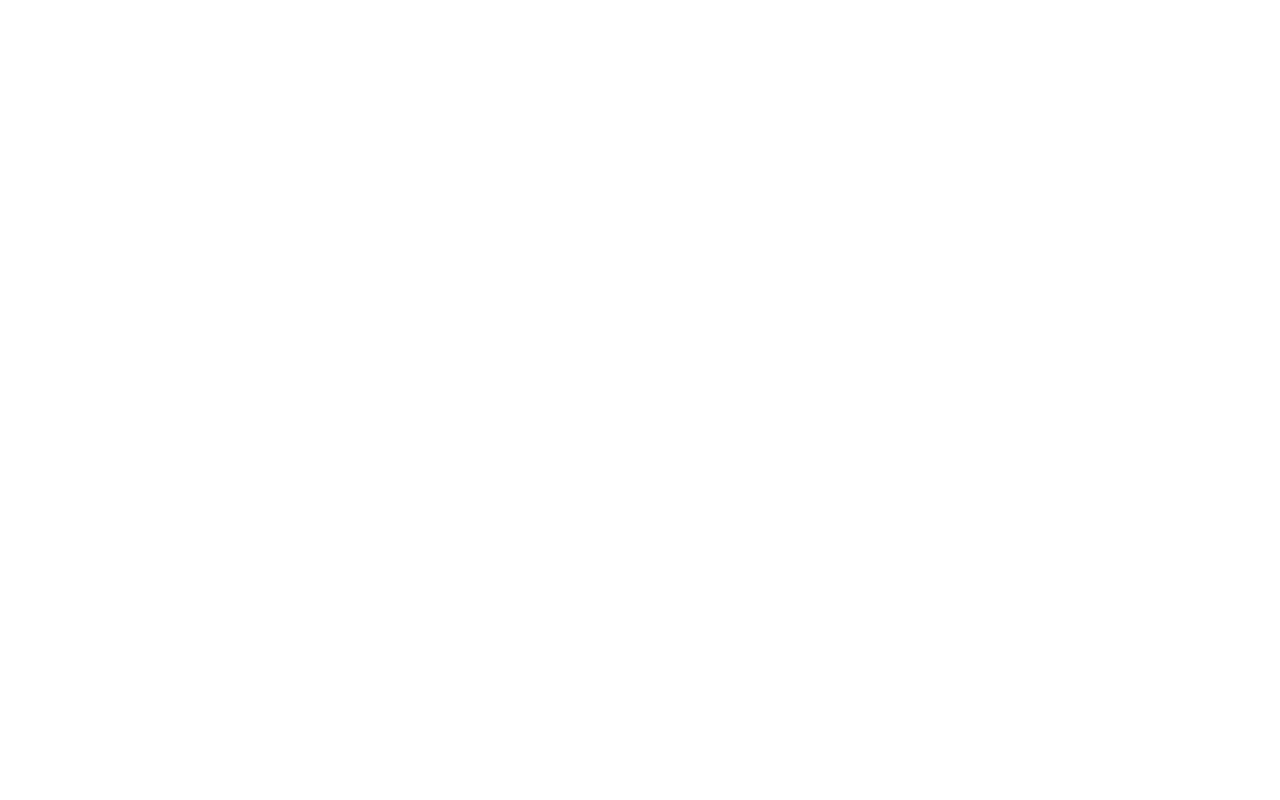
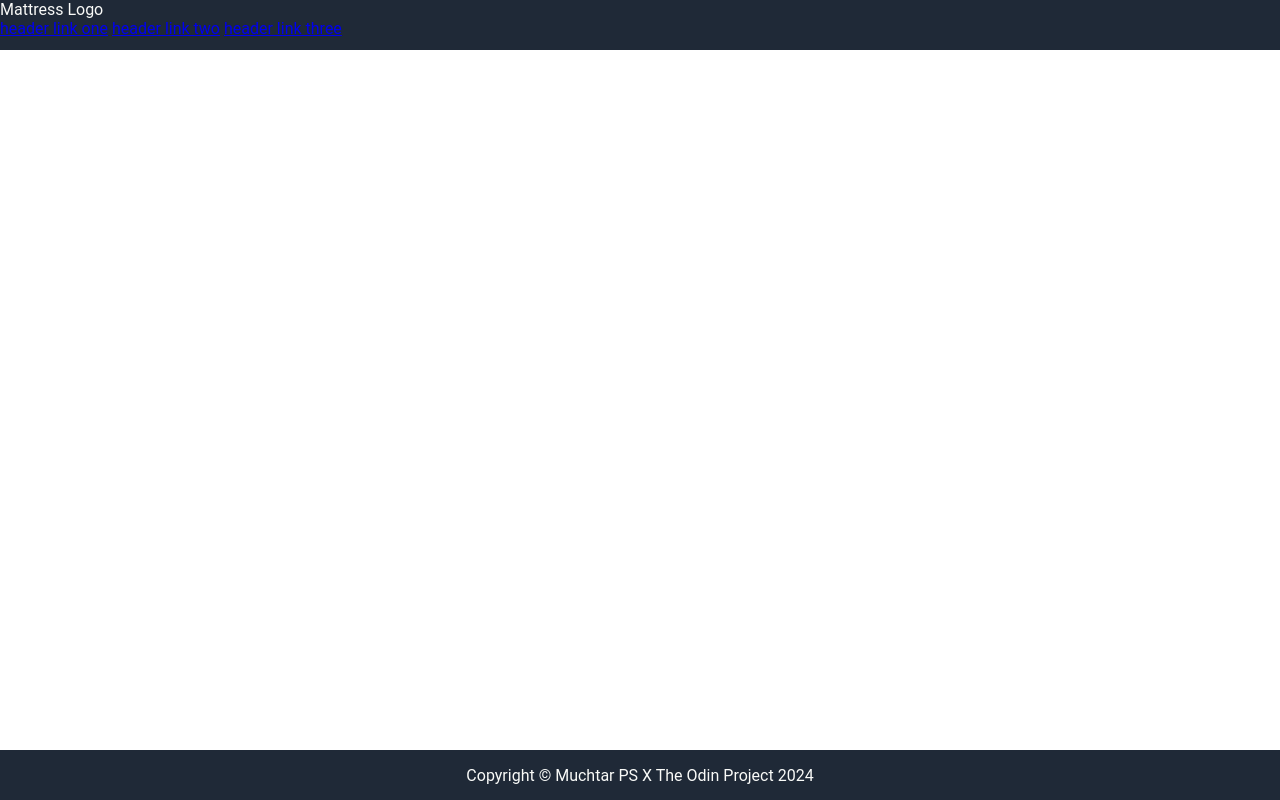
Before and after one commit to muchtarps/bed-landingpage, a plain HTML site: page index.html in a window 1280 px wide. Drawn offline with Linux system fonts and the light colour scheme.

Commit message:
Add flexbox to css

```diff
--- a/index.html
+++ b/index.html
@@ -4,11 +4,20 @@
     <meta charset="UTF-8">
     <meta name="viewport" content="width=device-width, initial-scale=1.0">
     <link rel="stylesheet" href="style.css">
-    <title>Matress Landing Page</title>
+    <title>Mattress Landing Page</title>
 </head>
 <body>
-    <div class="header"></div>
+    <div class="header">
+        <div class="kiri">Mattress Logo</div>
+        <div class="kanan">
+            <a href="#">header link one</a>
+            <a href="#">header link two</a>
+            <a href="#">header link three</a>
+        </div>
+    </div>
     <div class="main"></div>
-    <div class="footer"></div>
+    <div class="footer">
+        <p>Copyright © Muchtar PS X The Odin Project 2024</p>
+    </div>
 </body>
 </html>
--- a/style.css
+++ b/style.css
@@ -0,0 +1,32 @@
+* {
+    padding: 0;
+    margin: 0;
+    box-sizing: border-box;
+}
+
+body {
+    font-family: 'Roboto', system-ui, -apple-system, BlinkMacSystemFont, 'Segoe UI', Roboto, Oxygen, Ubuntu, Cantarell, 'Open Sans', 'Helvetica Neue', sans-serif;
+    height: 100vh;
+    display: flex;
+    flex-direction: column;
+}
+
+.header {
+    height: 50px;
+    color: #f9faf8;
+    background-color: #1f2937;
+}
+
+.main {
+    flex: 1;
+    display: flex;
+}
+
+.footer {
+    background-color: #1f2937;
+    color: #f9faf8;
+    height: 50px;
+    display: flex;
+    justify-content: center;
+    align-items: center;
+}
```
